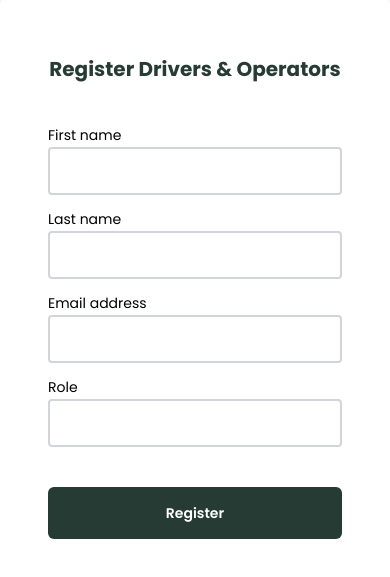
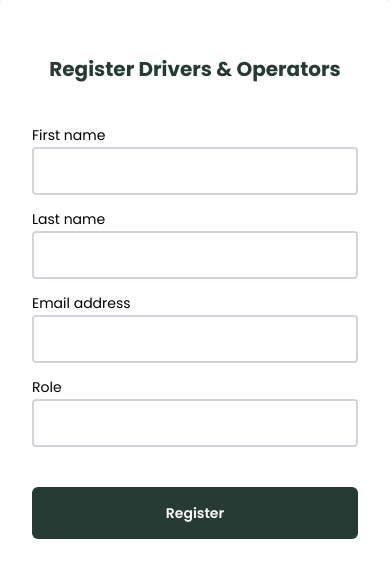
Before and after one commit to atlp-rwanda/rca-phantom-team2-fe, a React (Vite) app: page /drivers/new in a window 390 px wide. Shown: the part 125-702 px from the top of the page. Built offline with nearby package versions, Linux system fonts and the light colour scheme.

Commit message:
fix: reduce padding on small devices for better fit

```diff
--- a/src/pages/RegisterDriver.tsx
+++ b/src/pages/RegisterDriver.tsx
@@ -55,7 +55,7 @@ export default function RegisterDriver() {
   return (
     <div className="h-screen bg-gray-100 font-poppins overflow-y-scroll">
       <div className="flex flex-col w-full h-full justify-center">
-        <div className="w-full md:w-2/3 lg:w-1/2 xl:w-1/3 mx-auto bg-white rounded-md px-12 py-14">
+        <div className="w-full md:w-2/3 lg:w-1/2 xl:w-1/3 mx-auto bg-white rounded-md px-8 md:px-12 py-14">
           <Formik
             validationSchema={RegisterDriverValidationSchema}
             initialValues={{
```
